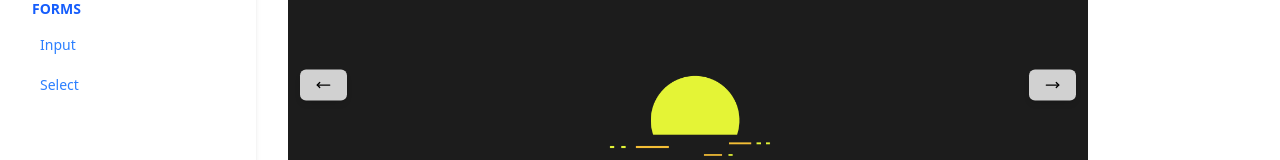
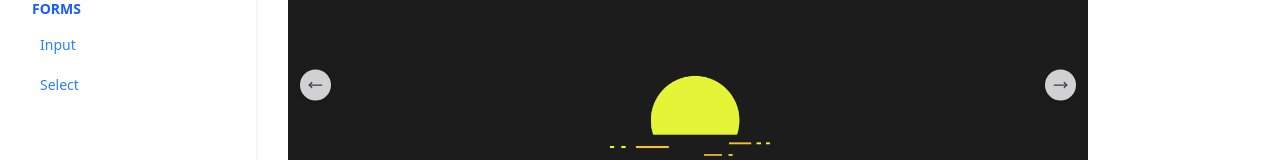
Before and after one commit to WooGi1020/react-component-collection, a React (Vite) app: page /components/slider in a window 1280 px wide. Shown: the part 289-449 px from the top of the page. Built offline with nearby package versions, Linux system fonts and the light colour scheme.

Commit message:
fix: 변경된 버튼 컴포넌트 적용

```diff
--- a/src/components/Header.tsx
+++ b/src/components/Header.tsx
@@ -14,7 +14,8 @@ export default function Header() {
         </NavLink>
 
         <Button
-          variant="icon"
+          variant="ghost"
+          size="icon"
           className="lg:hidden ml-auto cursor-pointer hover:bg-gray-100 p-2 rounded-full"
           onClick={toggleSidebar}
         >
--- a/src/components/Slider/index.tsx
+++ b/src/components/Slider/index.tsx
@@ -94,7 +94,8 @@ export default function Slider({
   return (
     <div className="relative w-fit">
       <Button
-        variant="icon"
+        size="icon"
+        variant="ghost"
         className="shadow-md hover:shadow-lg cursor-pointer p-2 rounded-3xl absolute top-1/2 translate-y-[-50%] z-20 left-3 bg-white/80"
         onClick={() => handleSlide("left")}
       >
@@ -122,7 +123,8 @@ export default function Slider({
       </div>
 
       <Button
-        variant="icon"
+        size="icon"
+        variant="ghost"
         className="shadow-md hover:shadow-lg cursor-pointer p-2 rounded-3xl absolute top-1/2 translate-y-[-50%] z-20 right-3 bg-white/80"
         onClick={() => handleSlide("right")}
       >
--- a/src/components/modal/contents/AlretModal.tsx
+++ b/src/components/modal/contents/AlretModal.tsx
@@ -5,6 +5,7 @@ import NestedModal from "./NestedModal";
 
 export default function AlertModal() {
   const openModal = useUiStore((s) => s.openModal);
+  const closeModal = useUiStore((s) => s.closeModal);
 
   const handleOpenNested = () => {
     openModal(NestedModal);
@@ -20,7 +21,9 @@ export default function AlertModal() {
       </ModalBody>
       <ModalFooter>
         <Button onClick={handleOpenNested}>중첩 모달 열기</Button>
-        <Button onClick={() => alert("취소됨")}>취소</Button>
+        <Button variant="danger" onClick={() => closeModal()}>
+          취소
+        </Button>
         <Button>확인</Button>
       </ModalFooter>
     </>
--- a/src/components/modal/index.tsx
+++ b/src/components/modal/index.tsx
@@ -109,7 +109,8 @@ export function ModalHeader({
       <h2 className="text-lg font-semibold text-gray-900">{children}</h2>
       {hasClose && (
         <Button
-          variant="icon"
+          variant="ghost"
+          size="icon"
           className="text-gray-500 hover:text-gray-700 relative bottom-4 left-4"
           onClick={() => close()}
         >
```
